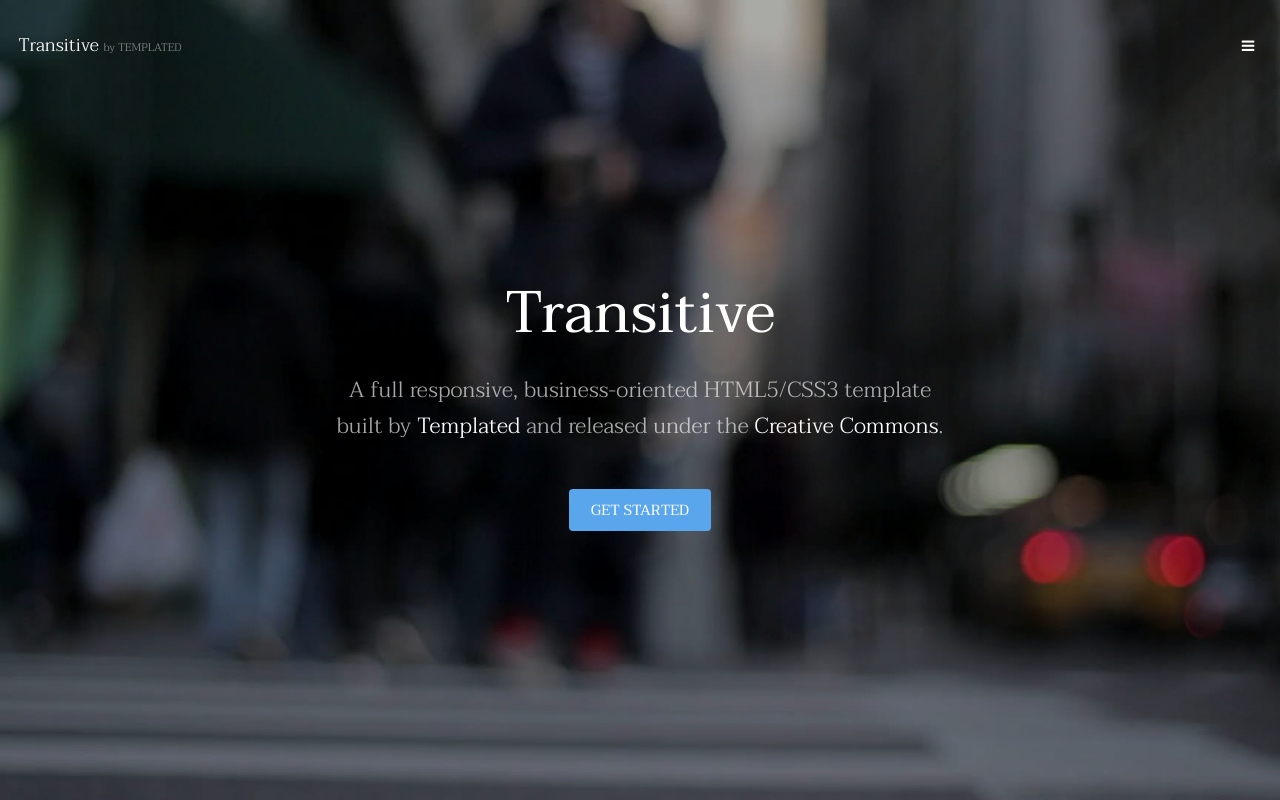
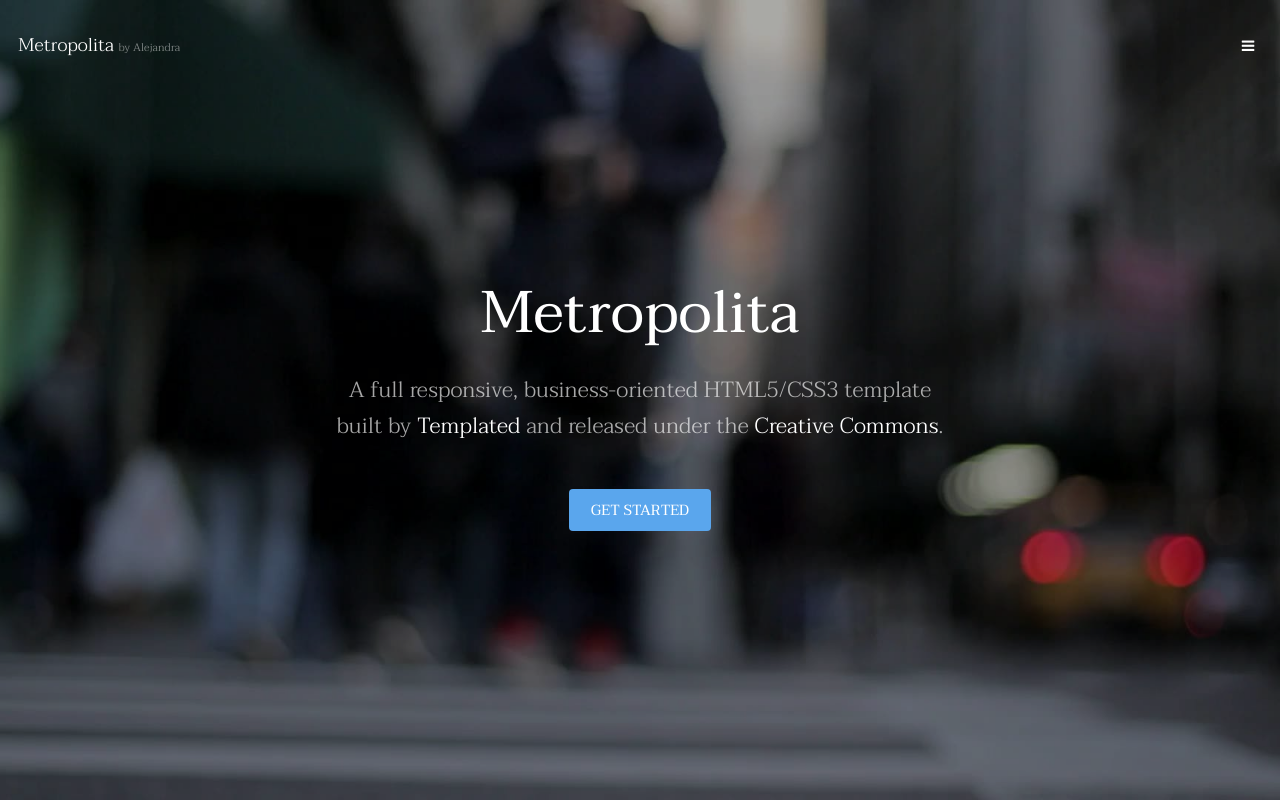
Before and after one commit to alegilari/REP_04_METROPOLITA, a plain HTML site: page index.html in a window 1280 px wide. Shown: the top 800 px of the page. Drawn offline with Linux system fonts and the light colour scheme.

Commit message:
cambios de portada por Alejandro

```diff
--- a/index.html
+++ b/index.html
@@ -6,7 +6,7 @@
 -->
 <html>
 	<head>
-		<title>Transitive by TEMPLATED</title>
+		<title>Metropolita</title>
 		<meta charset="utf-8" />
 		<meta name="viewport" content="width=device-width, initial-scale=1" />
 		<link rel="stylesheet" href="assets/css/main.css" />
@@ -15,7 +15,7 @@
 
 		<!-- Header -->
 			<header id="header" class="alt">
-				<div class="logo"><a href="index.html">Transitive <span>by TEMPLATED</span></a></div>
+				<div class="logo"><a href="index.html">Metropolita <span>by Alejandra</span></a></div>
 				<a href="#menu" class="toggle"><span>Menu</span></a>
 			</header>
 
@@ -36,7 +36,7 @@
 		-->
 			<section id="banner" data-video="images/banner">
 				<div class="inner">
-					<h1>Transitive</h1>
+					<h1>Metropolita</h1>
 					<p>A full responsive, business-oriented HTML5/CSS3 template<br />
 					built by <a href="https://templated.co/">Templated</a> and released under the <a href="https://templated.co/license">Creative Commons</a>.</p>
 					<a href="#one" class="button special scrolly">Get Started</a>
```
